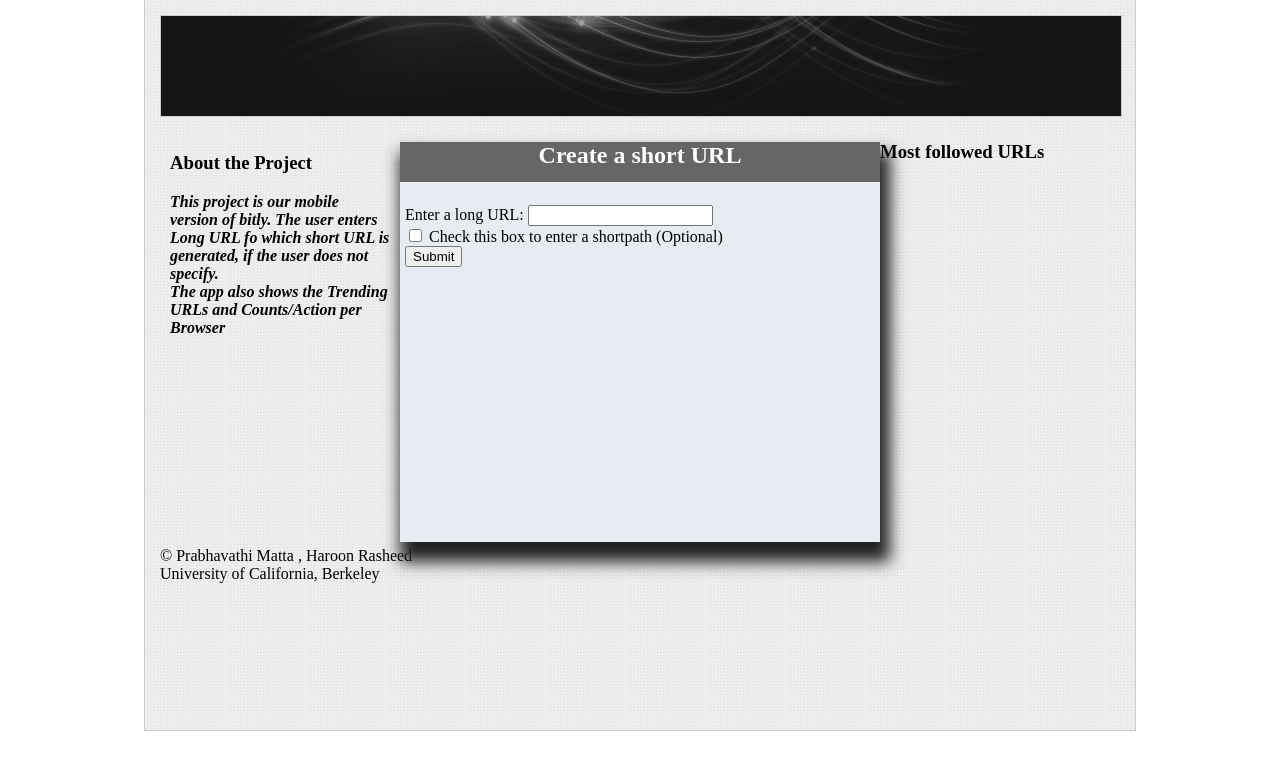
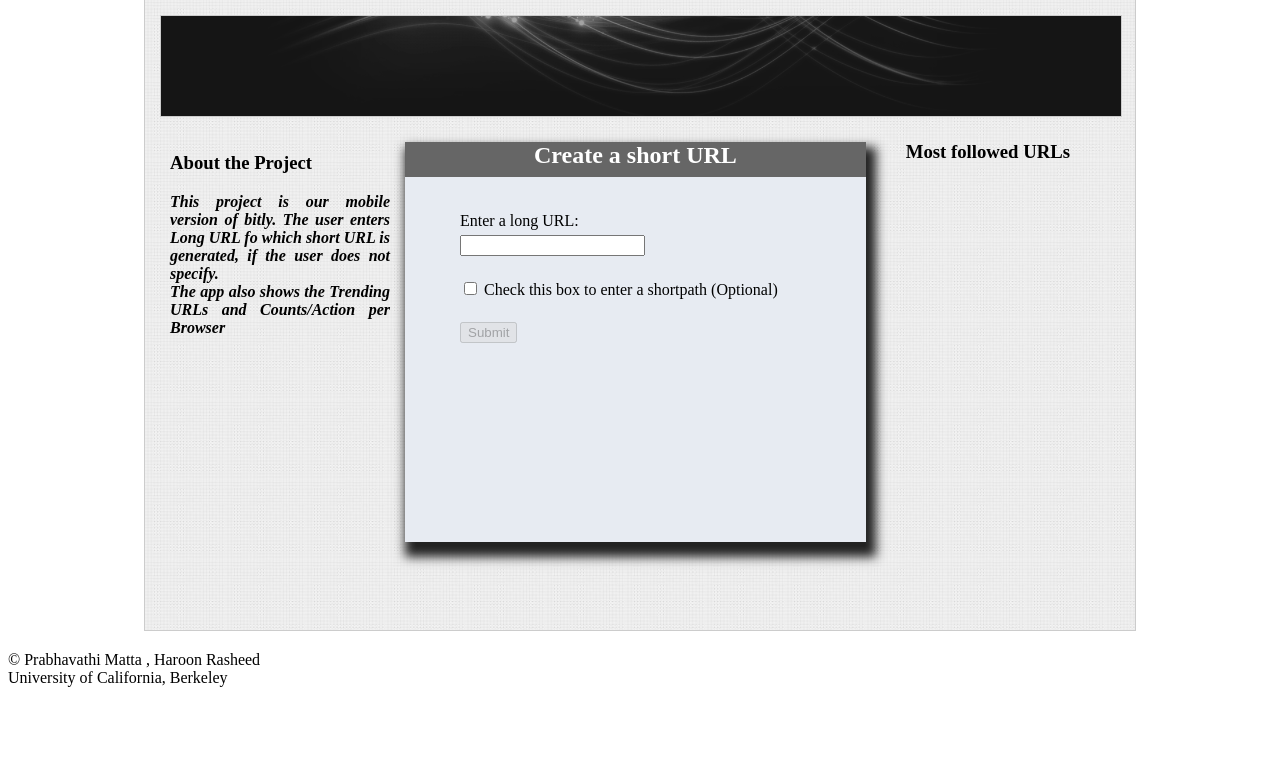
Before and after one commit to haroonrasheed333/webarch, a Flask app: template server/templates/index.html in a window 1280 px wide. Shown: the part 21-800 px from the top of the page. Run offline with Flask 2, Linux system fonts and the light colour scheme; the template is opened without the code that fills it, so the values that code supplies are empty; some libraries are stand-ins or nearby versions.

Commit message:
style changes

```diff
--- a/server/static/css/main.css
+++ b/server/static/css/main.css
@@ -22,7 +22,7 @@ STRUCTURE
   margin: 20px auto;
   background: #f0efef;
   background:url('../img/bckgrnd.jpg') repeat;
-  height: 700px;
+  height: 600px;
 
 }
 #header {
@@ -35,20 +35,21 @@ STRUCTURE
 #sidebar1{
   width: 25%;
   float: left;
-  text-align: left;
+  text-align: justify;
 
 }
 
 #content {
-  width: 50%;
+  width: 48%;
   float: left;
   text-align: left;
   border-radius: 7px;
+  margin-left: 5px;
 
 }
 
 #sidebar2 {
-  width: 25%;
+  width: 23%;
   float: left;
   background: 'white';
   text-align: left;
@@ -64,6 +65,7 @@ STRUCTURE
 #footer {
   clear: both;
   text-align: left;
+  height: 50px;
 }
 
 #copy{
@@ -74,7 +76,7 @@ STRUCTURE
 #appheader {
     background-color: #666;
     color: #FFF;
-    height: 40px;
+    height: 35px;
     text-align: center;
 }
   #appdiv {
@@ -85,9 +87,9 @@ STRUCTURE
     margin-left: auto;
     margin-right: auto;
     font-weight: ;
-    -moz-box-shadow: 5px 15px 15px 5px #222;
-   -webkit-box-shadow: 5px 15px 15px 5px #222;
-    box-shadow: 5px 15px 15px 5px #222;
+    -moz-box-shadow: 5px 10px 10px 5px #222;
+   -webkit-box-shadow: 5px 10px 10px 5px #222;
+    box-shadow: 5px 10px 10px 5px #222;
     position:relative;
     animation:myfirst 3s;
 -moz-animation:myfirst 3s; /* Firefox */
@@ -102,7 +104,14 @@ STRUCTURE
 
 }
 
+#urlShortner{
+  margin-left: 50px;
+  margin-top: 30px;
+}
 
+#alertShort{
+  display: block;
+}
 
 @keyframes myfirst {
 from {background:#000;}
@@ -129,6 +138,11 @@ to {background:#e7ebf2;}
 
 #lon{
   display: none;
+}
+
+label, input[type=text]{
+  display: block;
+  margin-bottom: 5px;
 }
 
 /* ------- Navigation ----------- */
@@ -232,19 +246,20 @@ MEDIA QUERIES
   }
 
   #content {
-    width: 60%;
+    width: 55%;
     float: left;
+    margin-left: 30px
   }
 
   #sidebar2 {
-    width: 40%;
-    float: right;
+    width: auto;
+    float: left;
   }
 
 }
 
-/* for 500px or less */
-@media screen and (max-width: 500px) {
+/* for 600px or less */
+@media screen and (max-width: 600px) {
 
   #header {
     display: none;
--- a/server/templates/index.html
+++ b/server/templates/index.html
@@ -38,7 +38,6 @@
           <h2>Create a short URL</h1>
         </div><!-- close header -->
         <div class = 'myform'>
-          <br>
           <form id="urlShortner" name="urlShortner" method="POST" action ="/create">
             <label for="formurl">Enter a long URL:</label>
             <input type="text" id="formurl" name="formurl" value=""/>
@@ -47,7 +46,6 @@
             <label class="checkbox inline" id="checkBox" for="check">
               <input type="checkbox" id="check" value="check"> Check this box to enter a shortpath (Optional)
             </label>
-            <br>
             <div id="shortpath">
               <label for="formshortpath">Enter the shortpath:</label>
               <input type="text" id="formshortpath" name="formshortpath" value=""/>
@@ -55,7 +53,8 @@
               <input type="text" id="lat" name="lat" value=""/>
               <input type="text" id="lon" name="lon" value=""/>
             </div>
-            <input type="submit" id="submitButton" class="btn" value="Submit" />
+            <br>
+            <input type="submit" id="submitButton" class="btn" value="Submit" disabled="disabled"/>
           </form>
           <br/><br/>
         </div>
@@ -64,11 +63,13 @@
 
     <div id="sidebar2">
       <div class="sidebarcontent1">
-        <h3>Most followed URLs</h3>
-        <ul id="urls"></ul>
+        <ul id="urls">
+          <li><h3>Most followed URLs</h3></li>
+        </ul>
        <br/><br/>
     </div>
   </div>
+</div>
   <div id="footer">
        &copy; Prabhavathi Matta , Haroon Rasheed
        <br> University of California, Berkeley
```
